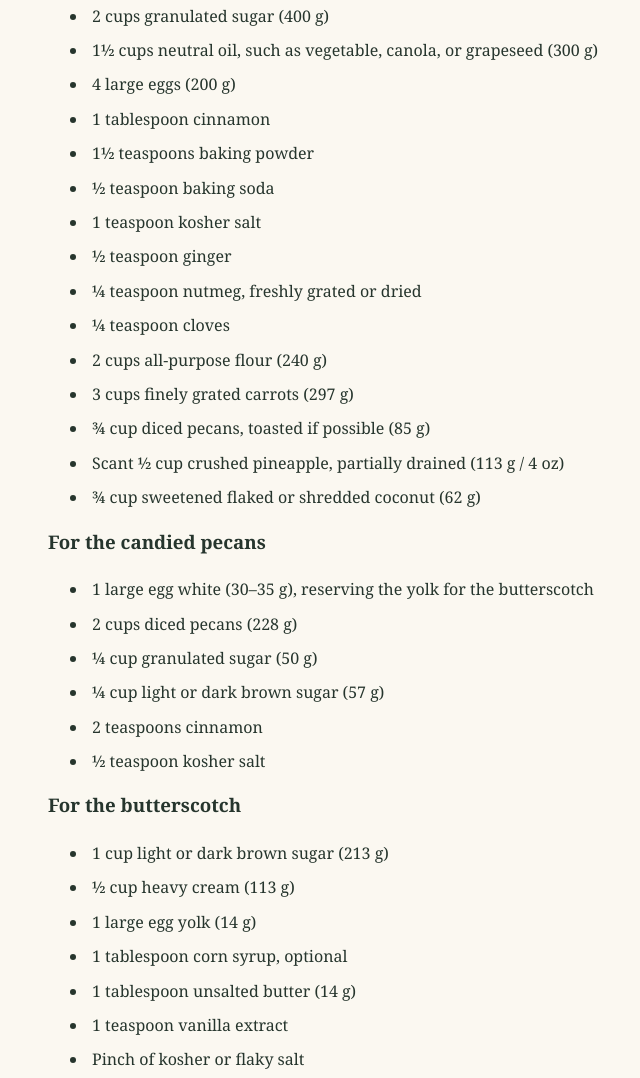
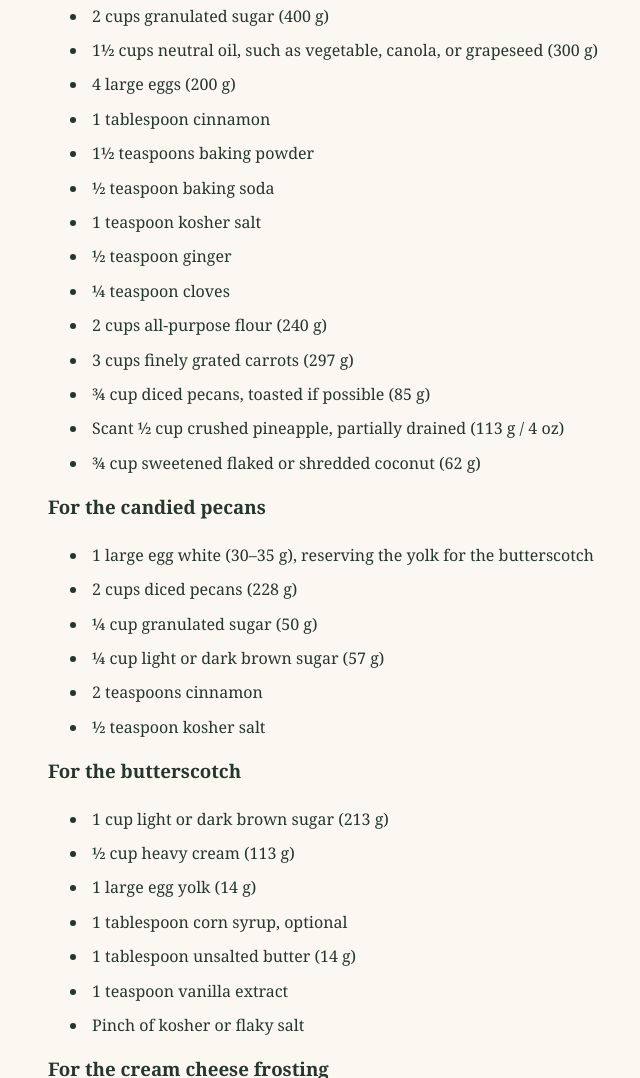
Before and after one commit to enfcyco/meals, a plain HTML site: page recipes/carrot-cake-with-candied-pecans.html in a window 1280 px wide. Shown: the part 773-1851 px from the top of the page, without its empty margins (208-848 px from the left). Drawn offline with Linux system fonts and the light colour scheme.

Commit message:
Remove nutmeg from carrot cake recipe
Removed nutmeg from the ingredients list.

```diff
--- a/recipes/carrot-cake-with-candied-pecans.html
+++ b/recipes/carrot-cake-with-candied-pecans.html
@@ -34,7 +34,6 @@
         <li>½ teaspoon baking soda</li>
         <li>1 teaspoon kosher salt</li>
         <li>½ teaspoon ginger</li>
-        <li>¼ teaspoon nutmeg, freshly grated or dried</li>
         <li>¼ teaspoon cloves</li>
         <li>2 cups all-purpose flour (240 g)</li>
         <li>3 cups finely grated carrots (297 g)</li>
```
